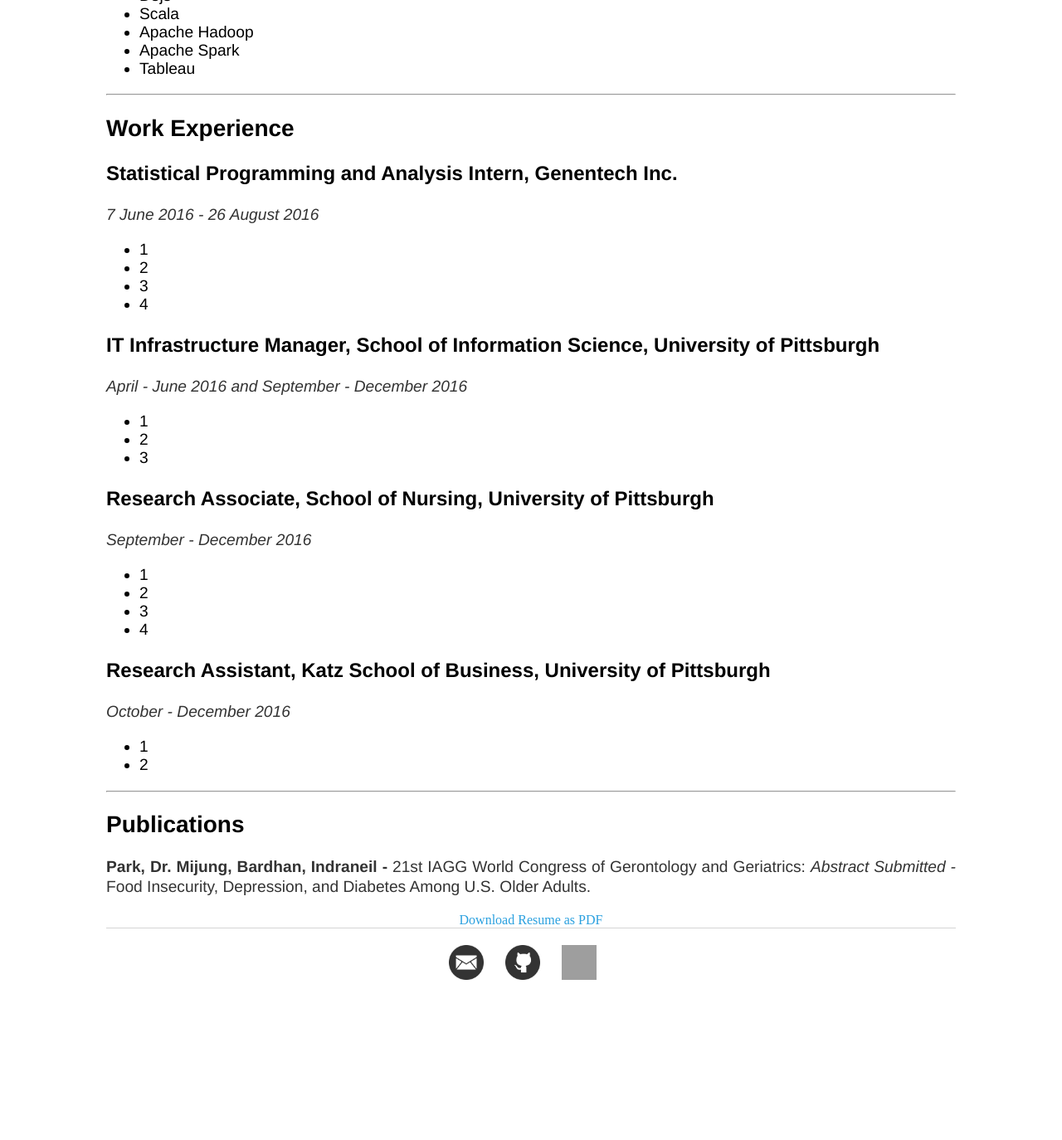
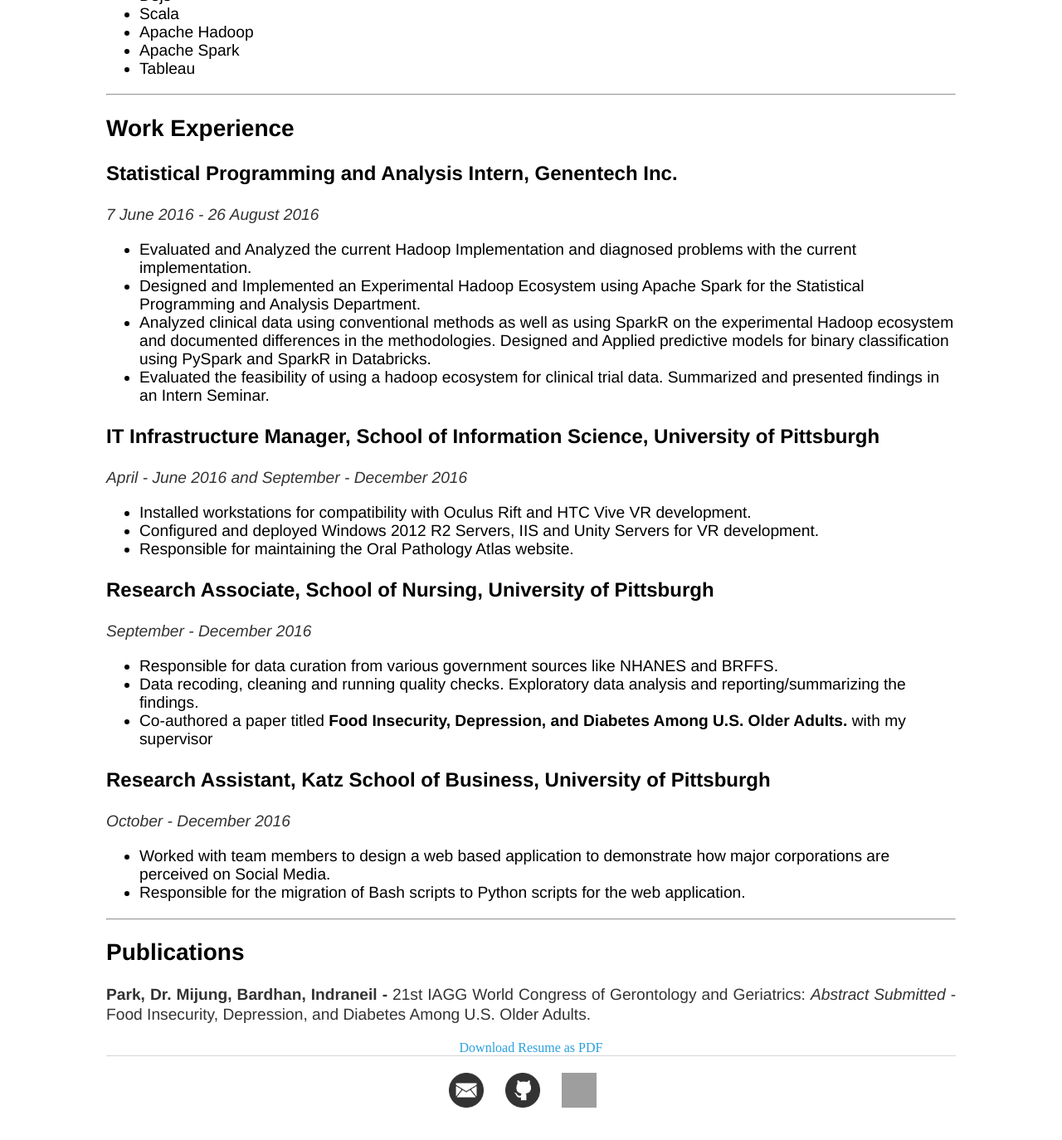
Before and after one commit to NeilBardhan/neilbardhan.github.io, a Jekyll site: the page built from resume/index.html, in a window 1280 px wide and 1400 px high, scrolled down 830 px. Shown: the top 1374 px of the window at 83% size. Built offline with Jekyll 4.4.1, drawn with Linux system fonts in a browser that asks for light colours; before the commit the page ends 2076 px from its top, so only the background shows below that; grey boxes are pictures that could not be loaded.

Commit message:
Update index.html

```diff
--- a/resume/index.html
+++ b/resume/index.html
@@ -43,34 +43,33 @@
 		<h3>Statistical Programming and Analysis Intern, Genentech Inc.</h3>
 		<p><em>7 June 2016 - 26 August 2016</em></p>
 			<ul>
-				<li>1</li>
-				<li>2</li>
-				<li>3</li>
-				<li>4</li>
+				<li>Evaluated and Analyzed the current Hadoop Implementation and diagnosed problems with the current implementation.</li>
+				<li>Designed and Implemented an Experimental Hadoop Ecosystem using Apache Spark for the Statistical Programming and Analysis Department.</li>
+				<li>Analyzed clinical data using conventional methods as well as using SparkR on the experimental Hadoop ecosystem and documented differences in the methodologies. Designed and Applied predictive models for binary classification using PySpark and SparkR in Databricks.</li>
+				<li>Evaluated the feasibility of using a hadoop ecosystem for clinical trial data. Summarized and presented findings in an Intern Seminar.</li>
 			</ul>
 
 		<h3>IT Infrastructure Manager, School of Information Science, University of Pittsburgh</h3>
 		<p><em>April - June 2016 and September - December 2016</em></p>
 			<ul>
-				<li>1</li>
-				<li>2</li>
-				<li>3</li>
+				<li>Installed workstations for compatibility with Oculus Rift and HTC Vive VR development.</li>
+				<li>Configured and deployed Windows 2012 R2 Servers, IIS and Unity Servers for VR development.</li>
+				<li>Responsible for maintaining the Oral Pathology Atlas website.</li>
 			</ul>
 
 		<h3>Research Associate, School of Nursing, University of Pittsburgh</h3>
 		<p><em>September - December 2016</em></p>
 			<ul>
-				<li>1</li>
-				<li>2</li>
-				<li>3</li>
-				<li>4</li>
+				<li>Responsible for data curation from various government sources like NHANES and BRFFS.</li>
+				<li>Data recoding, cleaning and running quality checks. Exploratory data analysis and reporting/summarizing the findings.</li>
+				<li>Co-authored a paper titled <strong> Food Insecurity, Depression, and Diabetes Among U.S. Older Adults.</strong> with my supervisor </li>
 			</ul>
 
 		<h3>Research Assistant, Katz School of Business, University of Pittsburgh</h3>
 		<p><em>October - December 2016</em></p>
 			<ul>
-				<li>1</li>
-				<li>2</li>
+				<li>Worked with team members to design a web based application to demonstrate how major corporations are perceived on Social Media.</li>
+				<li>Responsible for the migration of Bash scripts to Python scripts for the web application.</li>
 			</ul>
 		<hr>
 		<h2>Publications</h2>
```
